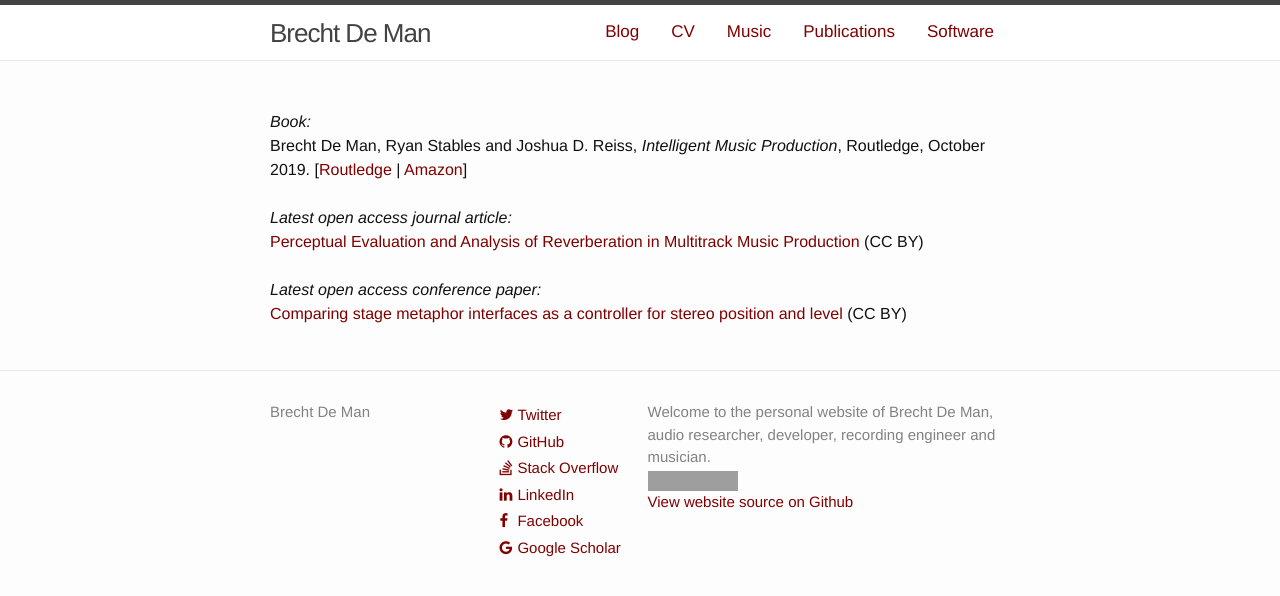
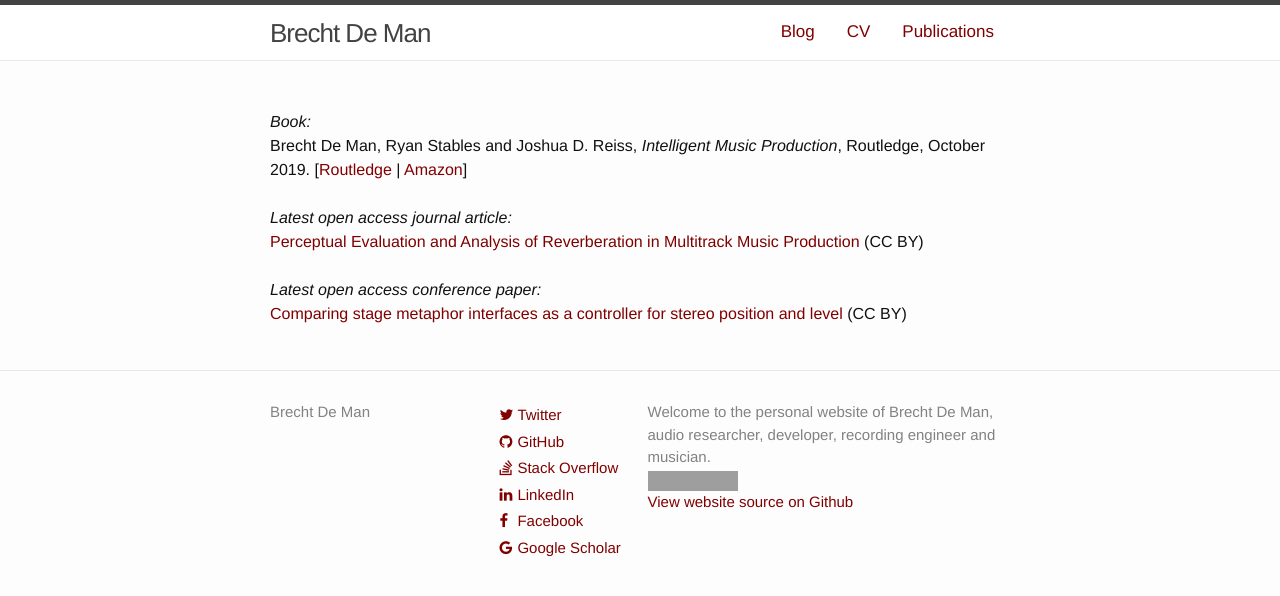
Before and after one commit to BrechtDeMan/BrechtDeMan.github.io, a Jekyll site: the page built from index.html, in a window 1280 px wide. Shown: the top 596 px of the page. Built offline with Jekyll 4.4.1, drawn with Linux system fonts in a browser that asks for light colours; nearby versions of some CDN libraries; grey boxes are pictures that could not be loaded.

Commit message:
Hide unfinished Music and Software tabs

```diff
--- a/_includes/nav.html
+++ b/_includes/nav.html
@@ -14,16 +14,8 @@
                   <a href="/downloads/CV/BrechtDeMan-CV.pdf">CV</a>
                 </li>
 
-                <li {% if page.url contains "/music/" %}class="active"{% endif %}>
-                  <a href="/music/" target="_self">Music</a>
-                </li>
-
                 <li {% if page.url contains "/publications/" %}class="active"{% endif %}>
                   <a href="/publications/" target="_self">Publications</a>
-                </li>
-
-                <li {% if page.url contains "/software/" %}class="active"{% endif %}>
-                  <a href="/software/" target="_self">Software</a>
                 </li>
 
                 <li class="icon" onclick="hamburgerClicked()">
```
